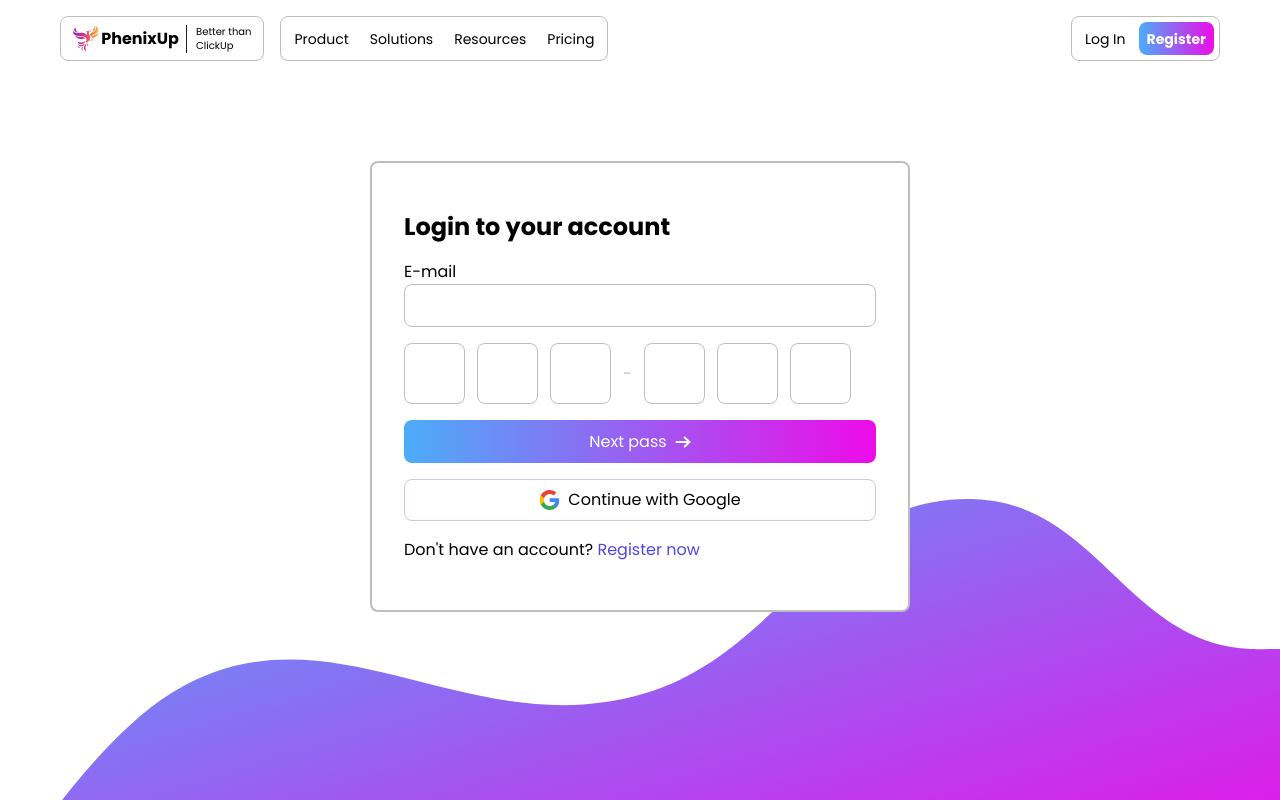
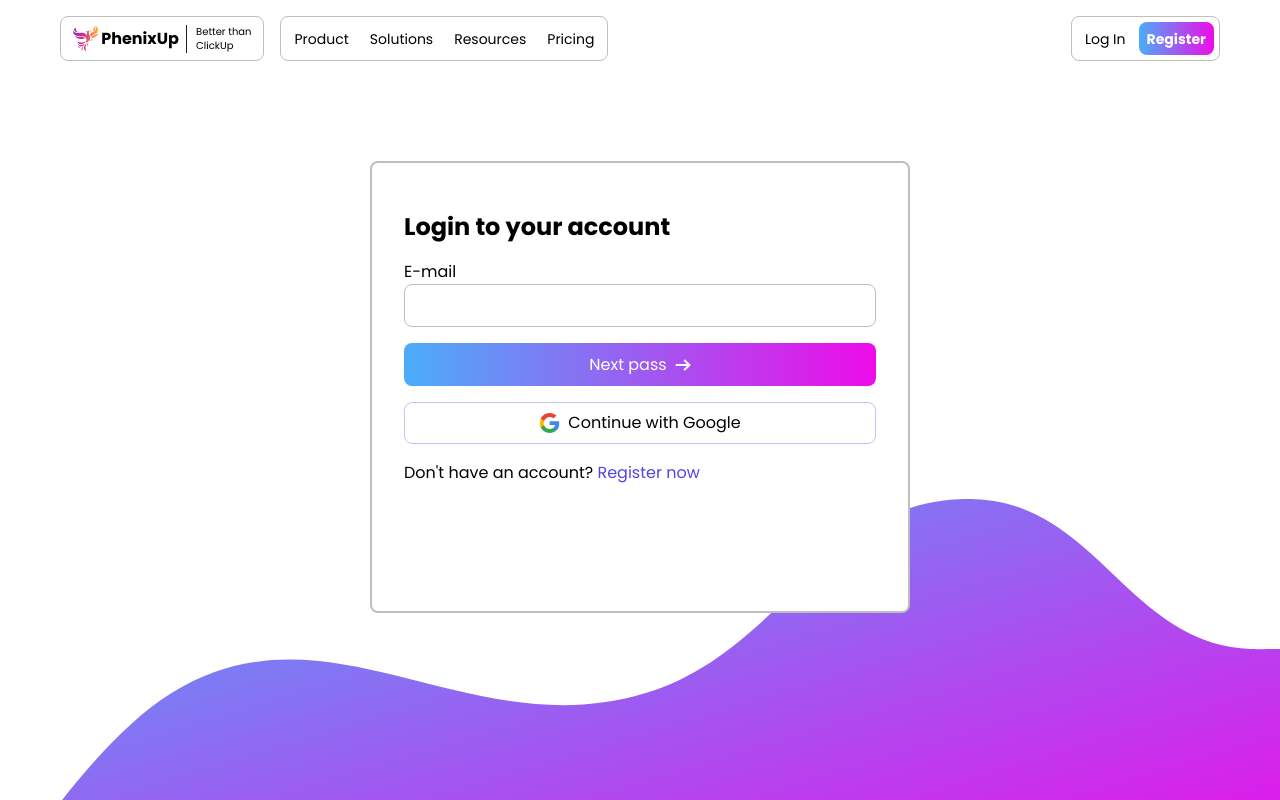
Before and after one commit to davimgfx/phenixUp-frontend-angular, an Angular app: page /login in a window 1280 px wide. Built offline with nearby package versions, Linux system fonts and the light colour scheme.

Commit message:
fix: organization and add http request

```diff
--- a/src/app/app.component.ts
+++ b/src/app/app.component.ts
@@ -1,6 +1,7 @@
 import { Component } from '@angular/core';
 import { RouterOutlet } from '@angular/router';
 import { NavbarComponent } from './shared/components/navbar/navbar.component';
+
 
 @Component({
   selector: 'app-root',
--- a/src/app/app.config.ts
+++ b/src/app/app.config.ts
@@ -3,7 +3,8 @@ import { provideRouter } from '@angular/router';
 
 import { routes } from './app.routes';
 import { provideClientHydration } from '@angular/platform-browser';
+import { provideHttpClient } from '@angular/common/http';
 
 export const appConfig: ApplicationConfig = {
-  providers: [provideZoneChangeDetection({ eventCoalescing: true }), provideRouter(routes), provideClientHydration()]
+  providers: [provideZoneChangeDetection({ eventCoalescing: true }), provideRouter(routes), provideClientHydration(), provideHttpClient()]
 };
--- a/src/app/shared/components/button/button.component.html
+++ b/src/app/shared/components/button/button.component.html
@@ -1 +1 @@
-<button [ngClass]="[variant, width]" class="button"><ng-content></ng-content></button>
+<button [ngClass]="[variant, width]"  [type]="type" class="button"><ng-content></ng-content></button>
--- a/src/app/shared/components/button/button.component.ts
+++ b/src/app/shared/components/button/button.component.ts
@@ -4,6 +4,8 @@ import { CommonModule } from '@angular/common';
 type ButtonWidth = "full" | "auto";
 
 type ButtonVariant = 'container' | 'outline' | 'text';
+
+type ButtonType = "button" | "submit" | "reset";
 
 @Component({
   selector: 'app-button',
@@ -18,4 +20,5 @@ export class ButtonComponent {
   @Input() label: string = 'Button';
   @Input() variant: ButtonVariant = 'container';
   @Input() width: ButtonWidth = 'auto';
+  @Input() type: ButtonType = 'button';
 }
--- a/src/app/shared/components/forms/form-auth/form-auth.component.css
+++ b/src/app/shared/components/forms/form-auth/form-auth.component.css
@@ -6,10 +6,16 @@
   display: flex;
   flex-direction: column;
   width: 540px;
-  height: auto;
+  height: 452px;
   border: 2px solid var(--gray);
   border-radius: 0.5rem;
   padding: 3rem 2rem;
+  gap: 1rem;
+}
+
+.form .form-div {
+  display: flex;
+  flex-direction: column;
   gap: 1rem;
 }
 
@@ -18,3 +24,7 @@
   padding: 0.2rem 0.5rem;
   border-radius: 0.5rem;
 }
+
+.form-div .cursor-pointer {
+  cursor: pointer;
+}
--- a/src/app/shared/components/forms/form-auth/form-login/form-login.component.html
+++ b/src/app/shared/components/forms/form-auth/form-login/form-login.component.html
@@ -1,11 +1,20 @@
-<form action="" class="form">
+<form action="" class="form" [formGroup]="form" (ngSubmit)="onSubmit()">
+  <!-- #1 -->
+  <div *ngIf="currentStep === 1" class="form-div">
     <h2 class="form-title text-2xl">Login to your account</h2>
     <div class="form-input-div">
       <label for="">E-mail</label>
-      <app-input></app-input>
+      <app-input formControlName="email"></app-input>
     </div>
-    <app-input-otp></app-input-otp>
-    <app-button class="button" width="full" variant="container">Next pass  <svg
+
+    <app-button
+      class="button"
+      width="full"
+      variant="container"
+      (click)="nextStep()"
+      type="button"
+      >Next pass
+      <svg
         width="16"
         height="12"
         viewBox="0 0 16 12"
@@ -16,23 +25,72 @@
           stroke="white"
           stroke-width="2"
           stroke-linecap="round"
-        stroke-linejoin="round"></path>
-    </svg></app-button>
+          stroke-linejoin="round"></path></svg
+    ></app-button>
     <app-button width="full" variant="outline">
-      <svg width="21" height="20" viewBox="0 0 21 20" fill="none" xmlns="http://www.w3.org/2000/svg" >
+      <svg
+        width="21"
+        height="20"
+        viewBox="0 0 21 20"
+        fill="none"
+        xmlns="http://www.w3.org/2000/svg">
         <g clip-path="url(#clip0_103_1972)">
-        <path d="M20.305 10.2304C20.305 9.55059 20.2499 8.86714 20.1323 8.19839H10.7V12.0492H16.1014C15.8773 13.2912 15.1571 14.3898 14.1025 15.088V17.5866H17.325C19.2173 15.8449 20.305 13.2728 20.305 10.2304Z" fill="#4285F4"/>
-        <path d="M10.6999 20.0007C13.397 20.0007 15.6714 19.1151 17.3286 17.5866L14.1061 15.0879C13.2096 15.6979 12.0521 16.0433 10.7036 16.0433C8.09474 16.0433 5.88272 14.2832 5.08904 11.9169H1.76367V14.4927C3.46127 17.8695 6.91892 20.0007 10.6999 20.0007Z" fill="#34A853"/>
-        <path d="M5.0854 11.9169C4.66651 10.675 4.66651 9.33014 5.0854 8.08818V5.51239H1.7637C0.345367 8.33804 0.345367 11.6671 1.7637 14.4927L5.0854 11.9169Z" fill="#FBBC04"/>
-        <path d="M10.6999 3.95805C12.1256 3.936 13.5035 4.47247 14.536 5.45722L17.3911 2.60218C15.5833 0.904587 13.1838 -0.0287217 10.6999 0.000673888C6.91892 0.000673888 3.46126 2.13185 1.76367 5.51234L5.08537 8.08813C5.87537 5.71811 8.09106 3.95805 10.6999 3.95805Z" fill="#EA4335"/>
+          <path
+            d="M20.305 10.2304C20.305 9.55059 20.2499 8.86714 20.1323 8.19839H10.7V12.0492H16.1014C15.8773 13.2912 15.1571 14.3898 14.1025 15.088V17.5866H17.325C19.2173 15.8449 20.305 13.2728 20.305 10.2304Z"
+            fill="#4285F4" />
+          <path
+            d="M10.6999 20.0007C13.397 20.0007 15.6714 19.1151 17.3286 17.5866L14.1061 15.0879C13.2096 15.6979 12.0521 16.0433 10.7036 16.0433C8.09474 16.0433 5.88272 14.2832 5.08904 11.9169H1.76367V14.4927C3.46127 17.8695 6.91892 20.0007 10.6999 20.0007Z"
+            fill="#34A853" />
+          <path
+            d="M5.0854 11.9169C4.66651 10.675 4.66651 9.33014 5.0854 8.08818V5.51239H1.7637C0.345367 8.33804 0.345367 11.6671 1.7637 14.4927L5.0854 11.9169Z"
+            fill="#FBBC04" />
+          <path
+            d="M10.6999 3.95805C12.1256 3.936 13.5035 4.47247 14.536 5.45722L17.3911 2.60218C15.5833 0.904587 13.1838 -0.0287217 10.6999 0.000673888C6.91892 0.000673888 3.46126 2.13185 1.76367 5.51234L5.08537 8.08813C5.87537 5.71811 8.09106 3.95805 10.6999 3.95805Z"
+            fill="#EA4335" />
         </g>
         <defs>
           <clipPath id="clip0_103_1972">
-        <rect width="20" height="20" fill="white" transform="translate(0.5)"/>
+            <rect
+              width="20"
+              height="20"
+              fill="white"
+              transform="translate(0.5)" />
           </clipPath>
         </defs>
       </svg>
-        Continue with Google</app-button>
+      Continue with Google</app-button
+    >
 
-    <span>Don't have an account? <a routerLink="/register" class="text-link">Register now</a></span>
+    <span
+      >Don't have an account?
+      <a routerLink="/register" class="text-link">Register now</a></span
+    >
+  </div>
+  <!-- END -->
+
+  <!-- #2 -->
+  <div *ngIf="currentStep === 2" class="form-div">
+    <svg
+      width="24"
+      height="24"
+      viewBox="0 0 24 24"
+      fill="none"
+      xmlns="http://www.w3.org/2000/svg" (click)="previousStep()" class="cursor-pointer">
+      <path
+        fill-rule="evenodd"
+        clip-rule="evenodd"
+        d="M10.7071 4.29289C11.0976 4.68342 11.0976 5.31658 10.7071 5.70711L5.41421 11H21C21.5523 11 22 11.4477 22 12C22 12.5523 21.5523 13 21 13H5.41421L10.7071 18.2929C11.0976 18.6834 11.0976 19.3166 10.7071 19.7071C10.3166 20.0976 9.68342 20.0976 9.29289 19.7071L2.29289 12.7071C1.90237 12.3166 1.90237 11.6834 2.29289 11.2929L9.29289 4.29289C9.68342 3.90237 10.3166 3.90237 10.7071 4.29289Z"
+        fill="black" />
+    </svg>
+
+    <h2 class="form-title text-2xl">Verify the code</h2>
+    <h4>Your code was send to you via email</h4>
+    <!-- <app-input-otp  formControlName="token"></app-input-otp> -->
+    <app-input formControlName="token"></app-input>
+    <span>Don´t recive the code? Send again</span>
+    <app-button width="full" width="full" variant="container" type="submit">
+      Confirm code</app-button
+    >
+  </div>
+  <!-- END -->
 </form>
--- a/src/app/shared/components/forms/form-auth/form-login/form-login.component.ts
+++ b/src/app/shared/components/forms/form-auth/form-login/form-login.component.ts
@@ -1,14 +1,60 @@
-import { Component } from '@angular/core';
+import { Component, inject } from '@angular/core';
 import { ButtonComponent } from '../../../button/button.component';
 import { InputOTPComponent } from '../../../inputs/input-otp/input-otp.component';
 import { InputComponent } from '../../../inputs/input/input.component';
 import { RouterLink } from '@angular/router';
+import { CommonModule } from '@angular/common';
+import { NonNullableFormBuilder, ReactiveFormsModule } from '@angular/forms';
+import { HttpClient } from '@angular/common/http';
 
 @Component({
   selector: 'app-form-login',
   standalone: true,
-  imports: [ButtonComponent, InputOTPComponent, InputComponent, RouterLink],
+  imports: [
+    ButtonComponent,
+    InputOTPComponent,
+    InputComponent,
+    RouterLink,
+    CommonModule,
+    ReactiveFormsModule,
+  ],
   templateUrl: './form-login.component.html',
   styleUrl: '../form-auth.component.css',
 })
-export class FormLoginComponent {}
+export class FormLoginComponent {
+  currentStep: number = 1;
+  fb = inject(NonNullableFormBuilder);
+
+  form = this.fb.group({
+    email: this.fb.control(''),
+    token: this.fb.control(''),
+  });
+
+  http = inject(HttpClient);
+
+  nextStep(): void {
+    if (this.currentStep < 2) {
+      this.createTokenByEmail();
+      this.currentStep++;
+    }
+  }
+
+  previousStep(): void {
+    if (this.currentStep > 1) {
+      this.currentStep--;
+    }
+  }
+
+  onSubmit(): void {
+  }
+
+  ngOnInit(): void {}
+
+  createTokenByEmail(): void {
+    this.http
+    .post('http://localhost:8080/auth/login/token', {
+      "email": this.form.value.email
+    })
+    .subscribe((user) => console.log(user));
+  }
+}
--- a/src/app/shared/components/forms/form-auth/form-register/form-register.component.ts
+++ b/src/app/shared/components/forms/form-auth/form-register/form-register.component.ts
@@ -1,11 +1,12 @@
 import { Component } from '@angular/core';
 import { ButtonComponent } from "../../../button/button.component";
 import { InputComponent } from "../../../inputs/input/input.component";
+import { RouterLink } from '@angular/router';
 
 @Component({
   selector: 'app-form-register',
   standalone: true,
-  imports: [ButtonComponent, InputComponent],
+  imports: [ButtonComponent, InputComponent, RouterLink],
   templateUrl: './form-register.component.html',
   styleUrl: '../form-auth.component.css'
 })
--- a/src/app/shared/components/inputs/input-otp/input-otp.component.ts
+++ b/src/app/shared/components/inputs/input-otp/input-otp.component.ts
@@ -1,21 +1,67 @@
-import { Component, ElementRef, QueryList, ViewChildren } from '@angular/core';
+import { CommonModule } from '@angular/common';
+import {
+  Component,
+  ElementRef,
+  QueryList,
+  ViewChildren,
+  forwardRef,
+} from '@angular/core';
+import { ControlValueAccessor, NG_VALUE_ACCESSOR } from '@angular/forms';
 
 @Component({
   selector: 'app-input-otp',
   standalone: true,
-  imports: [],
+  imports: [CommonModule],
   templateUrl: './input-otp.component.html',
   styleUrl: './input-otp.component.css',
+  providers: [
+    {
+      provide: NG_VALUE_ACCESSOR,
+      useExisting: forwardRef(() => InputOTPComponent),
+      multi: true,
+    },
+  ],
 })
-export class InputOTPComponent {
+
+export class InputOTPComponent implements ControlValueAccessor {
   @ViewChildren('otpInput') otpInputs!: QueryList<ElementRef>;
 
-  onInputChange(event: any, index: number) {
+  private _value: string = ''; // Agora é uma string completa
+  onChange: (value: string) => void = () => {};
+  onTouched: () => void = () => {};
+
+  // Implementação de ControlValueAccessor
+  writeValue(value: string): void {
+    this._value = value || '';
+    this.updateInputs();
+  }
+
+  registerOnChange(fn: (value: string) => void): void {
+    this.onChange = fn;
+  }
+
+  registerOnTouched(fn: () => void): void {
+    this.onTouched = fn;
+  }
+
+  setDisabledState?(isDisabled: boolean): void {
+    this.otpInputs.forEach((input) => {
+      input.nativeElement.disabled = isDisabled;
+    });
+  }
+
+  onInputChange(event: Event, index: number): void {
     const input = event.target as HTMLInputElement;
     const value = input.value;
 
-    if (value) {
-      // Se o valor foi inserido, move para o próximo input
+    if (value && /^[0-9]$/.test(value)) {
+      const valueArray = this._value.split('');
+      valueArray[index] = value;
+      this._value = valueArray.join('');
+
+      this.onChange(this._value);
+      console.log(this._value);
+
       if (index < this.otpInputs.length - 1) {
         const nextInput = this.otpInputs.toArray()[index + 1].nativeElement;
         nextInput.focus();
@@ -23,16 +69,10 @@ export class InputOTPComponent {
     }
   }
 
-  onKeyDown(event: KeyboardEvent, index: number) {
+  onKeyDown(event: KeyboardEvent, index: number): void {
     const input = this.otpInputs.toArray()[index]
       .nativeElement as HTMLInputElement;
-    const allowedKeys = [
-      'Backspace',
-      'ArrowLeft',
-      'ArrowRight',
-      'Delete',
-      'Tab',
-    ];
+    const allowedKeys = ['Backspace', 'ArrowLeft', 'ArrowRight', 'Delete', 'Tab'];
 
     if (!allowedKeys.includes(event.key) && !/^[0-9]$/.test(event.key)) {
       event.preventDefault();
@@ -40,11 +80,25 @@ export class InputOTPComponent {
     }
 
     if (event.key === 'Backspace' && !input.value) {
-      // Se o valor está vazio e o usuário pressiona "Backspace", move para o input anterior
+      // Remove o valor na posição correspondente
+      const valueArray = this._value.split('');
+      valueArray[index] = '';
+      this._value = valueArray.join('');
+
+      this.onChange(this._value); // Atualiza a string completa
+
+      // Move para o campo anterior, se existir
       if (index > 0) {
         const prevInput = this.otpInputs.toArray()[index - 1].nativeElement;
         prevInput.focus();
       }
     }
   }
+
+  private updateInputs(): void {
+    const valueArray = this._value.split('');
+    this.otpInputs.forEach((input, index) => {
+      input.nativeElement.value = valueArray[index] || '';
+    });
+  }
 }
--- a/src/app/shared/components/inputs/input/input.component.html
+++ b/src/app/shared/components/inputs/input/input.component.html
@@ -1 +1,6 @@
-<input type="text" class="input">
+<input
+  [type]="type"
+  class="input"
+  [value]="value"
+  (input)="onInput($event)"
+  (blur)="onTouched()" />
```
Also changed, not shown: src/app/features/login/login.component.ts (+2 -11 lines), src/app/shared/components/inputs/input/input.component.ts (+37 -3 lines). Lines whose indentation alone changed are shown as unchanged.
